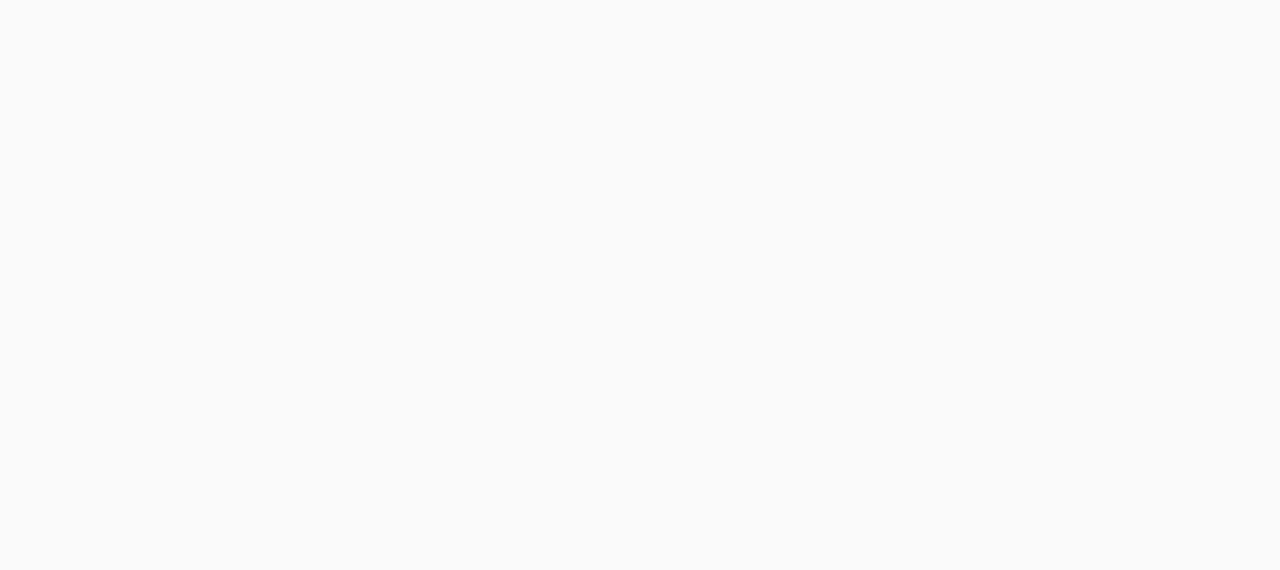
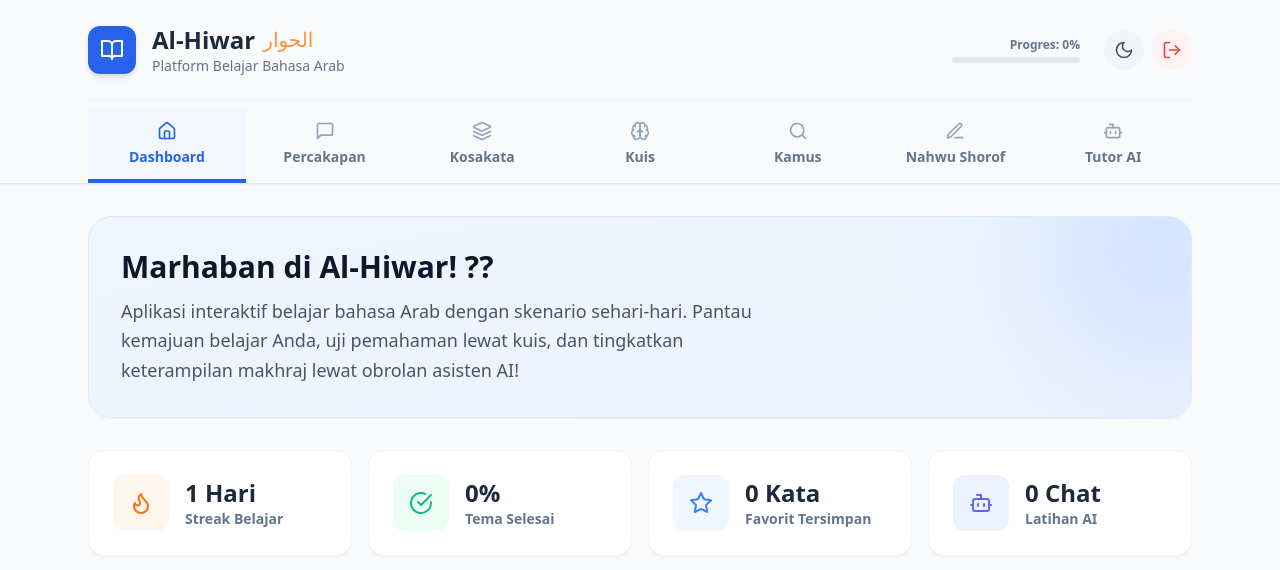
Before and after one commit to ardi073/AlHiwar, a Next.js app: page / in a window 1280 px wide. Before the commit this address had no page. Shown: the top 570 px of the page. Built offline with nearby package versions, Linux system fonts and the light colour scheme.

Commit message:
update 2

```diff
--- /dev/null
+++ b/app/kosakata/page.tsx
@@ -0,0 +1,15 @@
+import Header from '@/components/Header';
+
+export default function Page() {
+  return (
+    <div className="min-h-screen bg-slate-50 flex flex-col font-sans">
+      <Header />
+      <main className="flex-1 flex flex-col items-center justify-center p-6 text-center">
+        <h1 className="text-3xl font-bold text-slate-800 mb-4 capitalize">kosakata</h1>
+        <p className="text-slate-500 max-w-md">
+          Halaman ini sedang dalam proses migrasi dari HTML klasik ke teknologi React/Next.js. Konten akan segera tersedia!
+        </p>
+      </main>
+    </div>
+  );
+}
--- /dev/null
+++ b/app/kuis/page.tsx
@@ -0,0 +1,15 @@
+import Header from '@/components/Header';
+
+export default function Page() {
+  return (
+    <div className="min-h-screen bg-slate-50 flex flex-col font-sans">
+      <Header />
+      <main className="flex-1 flex flex-col items-center justify-center p-6 text-center">
+        <h1 className="text-3xl font-bold text-slate-800 mb-4 capitalize">kuis</h1>
+        <p className="text-slate-500 max-w-md">
+          Halaman ini sedang dalam proses migrasi dari HTML klasik ke teknologi React/Next.js. Konten akan segera tersedia!
+        </p>
+      </main>
+    </div>
+  );
+}
--- /dev/null
+++ b/app/nahwu/page.tsx
@@ -0,0 +1,15 @@
+import Header from '@/components/Header';
+
+export default function Page() {
+  return (
+    <div className="min-h-screen bg-slate-50 flex flex-col font-sans">
+      <Header />
+      <main className="flex-1 flex flex-col items-center justify-center p-6 text-center">
+        <h1 className="text-3xl font-bold text-slate-800 mb-4 capitalize">nahwu</h1>
+        <p className="text-slate-500 max-w-md">
+          Halaman ini sedang dalam proses migrasi dari HTML klasik ke teknologi React/Next.js. Konten akan segera tersedia!
+        </p>
+      </main>
+    </div>
+  );
+}
--- a/app/page.tsx
+++ b/app/page.tsx
@@ -1,5 +1,70 @@
-import { redirect } from 'next/navigation';
+import Header from '@/components/Header';
+import { Flame, CheckCircle, Star, Bot } from 'lucide-react';
 
-export default function Home() {
-  redirect('/chat');
+export default function Dashboard() {
+  return (
+    <div className="min-h-screen bg-slate-50 flex flex-col font-sans">
+      <Header />
+      <main className="max-w-6xl mx-auto w-full px-4 sm:px-6 py-8">
+
+        {/* Welcome Banner */}
+        <div className="bg-gradient-to-br from-blue-50 to-indigo-50 rounded-3xl p-8 mb-8 border border-blue-100 shadow-sm relative overflow-hidden">
+          <div className="relative z-10">
+            <h2 className="text-3xl font-black text-slate-900 mb-3 flex items-center gap-2">
+              Marhaban di Al-Hiwar! ??
+            </h2>
+            <p className="text-slate-600 max-w-2xl text-lg leading-relaxed">
+              Aplikasi interaktif belajar bahasa Arab dengan skenario sehari-hari. Pantau kemajuan belajar Anda, uji pemahaman lewat kuis, dan tingkatkan keterampilan makhraj lewat obrolan asisten AI!
+            </p>
+          </div>
+          {/* Decorative blur */}
+          <div className="absolute -top-24 -right-24 w-64 h-64 bg-blue-400/20 rounded-full blur-3xl pointer-events-none"></div>
+        </div>
+
+        {/* Stats Grid */}
+        <div className="grid grid-cols-1 md:grid-cols-2 lg:grid-cols-4 gap-4 mb-10">
+          <div className="bg-white p-6 rounded-2xl shadow-sm border border-slate-100 flex items-center gap-4">
+            <div className="p-4 bg-orange-50 text-orange-500 rounded-xl">
+              <Flame size={24} />
+            </div>
+            <div>
+              <h3 className="text-2xl font-black text-slate-800">1 Hari</h3>
+              <p className="text-sm font-semibold text-slate-500">Streak Belajar</p>
+            </div>
+          </div>
+
+          <div className="bg-white p-6 rounded-2xl shadow-sm border border-slate-100 flex items-center gap-4">
+            <div className="p-4 bg-emerald-50 text-emerald-500 rounded-xl">
+              <CheckCircle size={24} />
+            </div>
+            <div>
+              <h3 className="text-2xl font-black text-slate-800">0%</h3>
+              <p className="text-sm font-semibold text-slate-500">Tema Selesai</p>
+            </div>
+          </div>
+
+          <div className="bg-white p-6 rounded-2xl shadow-sm border border-slate-100 flex items-center gap-4">
+            <div className="p-4 bg-blue-50 text-blue-500 rounded-xl">
+              <Star size={24} />
+            </div>
+            <div>
+              <h3 className="text-2xl font-black text-slate-800">0 Kata</h3>
+              <p className="text-sm font-semibold text-slate-500">Favorit Tersimpan</p>
+            </div>
+          </div>
+
+          <div className="bg-white p-6 rounded-2xl shadow-sm border border-slate-100 flex items-center gap-4">
+            <div className="p-4 bg-indigo-50 text-indigo-500 rounded-xl">
+              <Bot size={24} />
+            </div>
+            <div>
+              <h3 className="text-2xl font-black text-slate-800">0 Chat</h3>
+              <p className="text-sm font-semibold text-slate-500">Latihan AI</p>
+            </div>
+          </div>
+        </div>
+
+      </main>
+    </div>
+  );
 }
--- /dev/null
+++ b/app/percakapan/page.tsx
@@ -0,0 +1,15 @@
+import Header from '@/components/Header';
+
+export default function Page() {
+  return (
+    <div className="min-h-screen bg-slate-50 flex flex-col font-sans">
+      <Header />
+      <main className="flex-1 flex flex-col items-center justify-center p-6 text-center">
+        <h1 className="text-3xl font-bold text-slate-800 mb-4 capitalize">percakapan</h1>
+        <p className="text-slate-500 max-w-md">
+          Halaman ini sedang dalam proses migrasi dari HTML klasik ke teknologi React/Next.js. Konten akan segera tersedia!
+        </p>
+      </main>
+    </div>
+  );
+}
--- a/components/Header.tsx
+++ b/components/Header.tsx
@@ -2,73 +2,82 @@
 import { useState } from 'react';
 import Link from 'next/link';
 import { usePathname } from 'next/navigation';
-import { LogOut, LogIn, User } from 'lucide-react';
+import { BookOpen, LogOut, Moon, Home, MessageSquare, Layers, Brain, Search, Edit3, Bot } from 'lucide-react';
 
 export default function Header() {
   const pathname = usePathname();
-  // Mock login state for now
   const [isLoggedIn, setIsLoggedIn] = useState(true);
 
   const handleLogout = () => {
     setIsLoggedIn(false);
-    alert("Logged out successfully"); // Mock action
+    alert('Logged out successfully');
   };
 
-  const handleLogin = () => {
-    setIsLoggedIn(true);
-    alert("Logged in successfully"); // Mock action
-  };
+  const navItems = [
+    { label: 'Dashboard', icon: Home, href: '/' },
+    { label: 'Percakapan', icon: MessageSquare, href: '/percakapan' },
+    { label: 'Kosakata', icon: Layers, href: '/kosakata' },
+    { label: 'Kuis', icon: Brain, href: '/kuis' },
+    { label: 'Kamus', icon: Search, href: '/kamus' },
+    { label: 'Nahwu Shorof', icon: Edit3, href: '/nahwu' },
+    { label: 'Tutor AI', icon: Bot, href: '/chat' },
+  ];
 
   return (
-    <header className="absolute top-0 w-full z-40 bg-blue-600 shadow-md">
-      <div className="max-w-7xl mx-auto w-full flex items-center justify-between px-6 py-4">
-
-        {/* Brand & Nav */}
-        <div className="flex items-center gap-8">
-          <div className="flex items-center gap-3">
-            <div className="flex items-center justify-center w-10 h-10 rounded-full bg-white text-blue-600 font-bold text-xl shadow-sm">
-              <User size={20} />
+    <header className="w-full bg-slate-50 relative z-40 border-b border-slate-200 shadow-sm">
+      <div className="max-w-6xl mx-auto w-full px-4 sm:px-6">
+        <div className="flex items-center justify-between py-6">
+          <div className="flex items-center gap-4">
+            <div className="flex items-center justify-center w-12 h-12 bg-blue-600 text-white rounded-xl shadow-md">
+              <BookOpen size={24} />
             </div>
-            <h1 className="font-extrabold text-xl tracking-tight text-white">Al-Hiwar</h1>
+            <div>
+              <h1 className="text-2xl font-black text-slate-800 flex items-center gap-2">
+                Al-Hiwar <span className="text-orange-400 font-serif font-normal text-xl">الحوار</span>
+              </h1>
+              <p className="text-sm font-medium text-slate-500">Platform Belajar Bahasa Arab</p>
             </div>
-
-          <nav className="hidden md:flex items-center gap-1 bg-blue-700/50 p-1 rounded-full">
-            <Link
-              href="/chat"
-              className={`px-4 py-1.5 rounded-full text-sm font-semibold transition-colors ${pathname === '/chat' ? 'bg-white text-blue-600 shadow-sm' : 'text-blue-100 hover:bg-blue-600/50'}`}
-            >
-              Chat
-            </Link>
-            <Link
-              href="/kamus"
-              className={`px-4 py-1.5 rounded-full text-sm font-semibold transition-colors ${pathname === '/kamus' ? 'bg-white text-blue-600 shadow-sm' : 'text-blue-100 hover:bg-blue-600/50'}`}
-            >
-              Kamus
-            </Link>
-          </nav>
           </div>
-
-        {/* Actions (Login / Logout) */}
-        <div className="flex items-center gap-3">
-          {isLoggedIn ? (
+          <div className="flex items-center gap-6">
+            <div className="hidden md:flex flex-col items-end">
+              <span className="text-xs font-bold text-slate-500 mb-1">Progres: 0%</span>
+              <div className="w-32 h-1.5 bg-slate-200 rounded-full overflow-hidden">
+                <div className="h-full bg-blue-500 w-0"></div>
+              </div>
+            </div>
+            <div className="flex items-center gap-2">
+              <button className="p-2.5 rounded-full bg-slate-100 text-slate-600 hover:bg-slate-200 transition-colors">
+                <Moon size={20} />
+              </button>
+              {isLoggedIn && (
                 <button
                   onClick={handleLogout}
-              className="flex items-center gap-2 px-4 py-2 rounded-full bg-blue-700 hover:bg-blue-800 text-white text-sm font-semibold transition-colors shadow-sm"
+                  title="Log Out"
+                  className="p-2.5 rounded-full bg-red-50 text-red-500 hover:bg-red-100 hover:text-red-600 transition-colors"
                 >
-              <LogOut size={16} />
-              <span>Log Out</span>
-            </button>
-          ) : (
-            <button
-              onClick={handleLogin}
-              className="flex items-center gap-2 px-4 py-2 rounded-full bg-white hover:bg-gray-100 text-blue-600 text-sm font-semibold transition-colors shadow-sm"
-            >
-              <LogIn size={16} />
-              <span>Sign In</span>
+                  <LogOut size={20} />
                 </button>
               )}
             </div>
-
+          </div>
+        </div>
+        <nav className="flex items-center overflow-x-auto border-t border-slate-100 pt-2">
+          {navItems.map((item) => {
+            const isActive = pathname === item.href || (pathname === '/chat' && item.href === '/chat');
+            return (
+              <Link
+                key={item.href}
+                href={item.href}
+                className={`flex flex-col items-center justify-center min-w-[100px] flex-1 py-3 px-2 gap-1.5 border-b-4 transition-all ${isActive ? 'border-blue-600 text-blue-600 bg-blue-50/50' : 'border-transparent text-slate-500 hover:text-blue-500 hover:bg-slate-50'}`}
+              >
+                <item.icon size={20} className={isActive ? 'text-blue-600' : 'text-slate-400'} />
+                <span className={`text-sm ${isActive ? 'font-bold' : 'font-semibold'}`}>
+                  {item.label}
+                </span>
+              </Link>
+            );
+          })}
+        </nav>
       </div>
     </header>
   );
```
Lines whose indentation alone changed are shown as unchanged.
